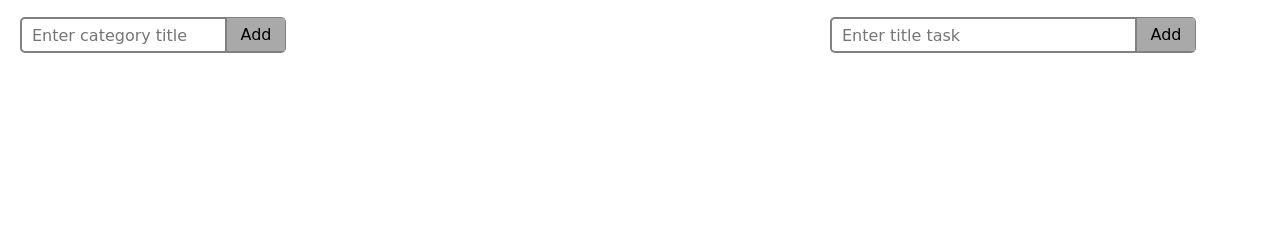
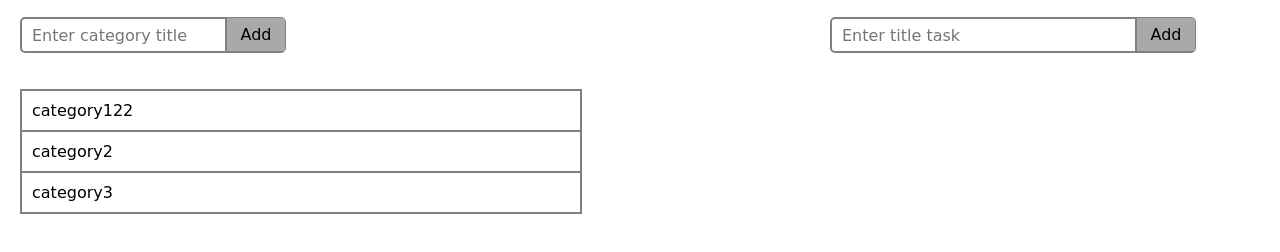
Before and after one commit to HomaX1/toDoList, a website: page index.html in a window 1280 px wide. Shown: the part 74-326 px from the top of the page. Drawn offline with nearby package versions, Linux system fonts and the light colour scheme.

Commit message:
add category on the page with js

```diff
--- a/css/style.css
+++ b/css/style.css
@@ -92,3 +92,19 @@
     float: left;
     width: 45%;
 }
+
+.category {
+    border: 2px solid grey;
+    padding-left: 0;
+}
+
+.category li {
+    list-style-type: none;
+    border-bottom: 2px solid grey;
+    padding: 10px;
+    font: 16px cursive;
+}
+
+.category li:last-child {
+    border-bottom: none;
+}
--- a/js/ajax.js
+++ b/js/ajax.js
@@ -1,3 +1,12 @@
-$.get("../restore.json", function(data, status){
-    console.log("Data: " + data + "\nStatus: " + status);
+$.get("../restore.json", (data, status) => {
+
+    let categoryUl = $('.category');
+
+    for (let i = 0; i < data.length; ++i) {
+        let newLi = document.createElement('li');
+        newLi.innerHTML = data[i].name;
+        categoryUl.append(newLi);
+    }
+
+   /* console.log("\nStatus: " + status);*/
 });
```
